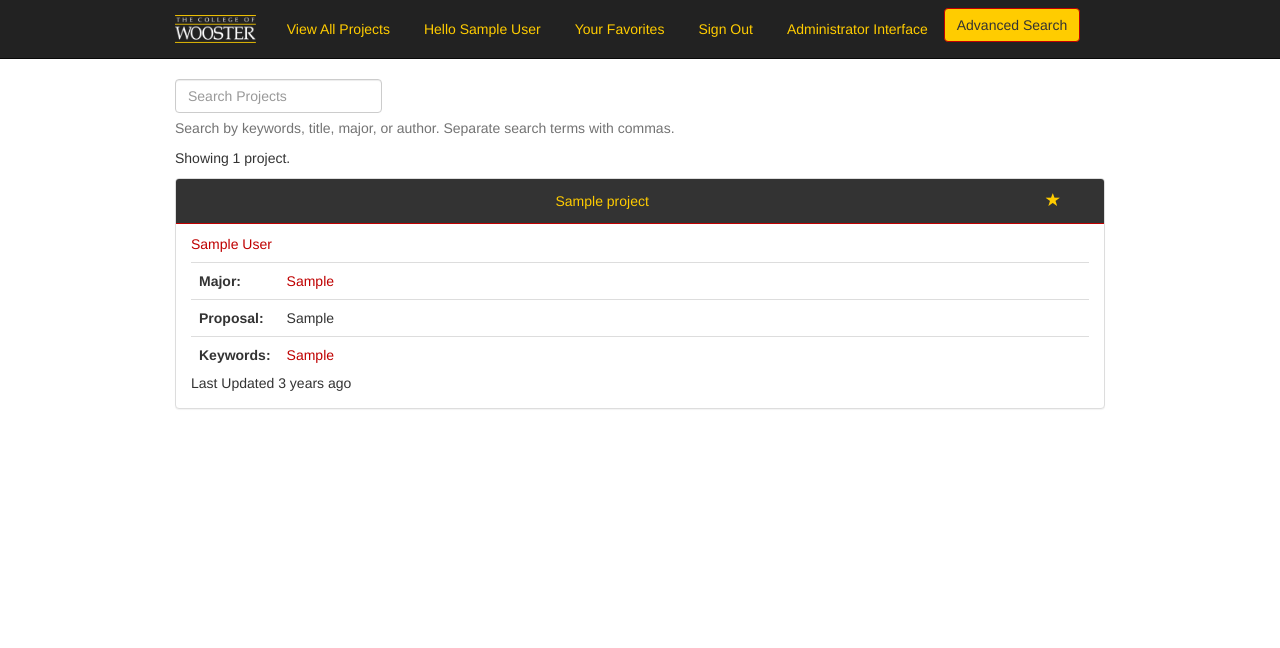
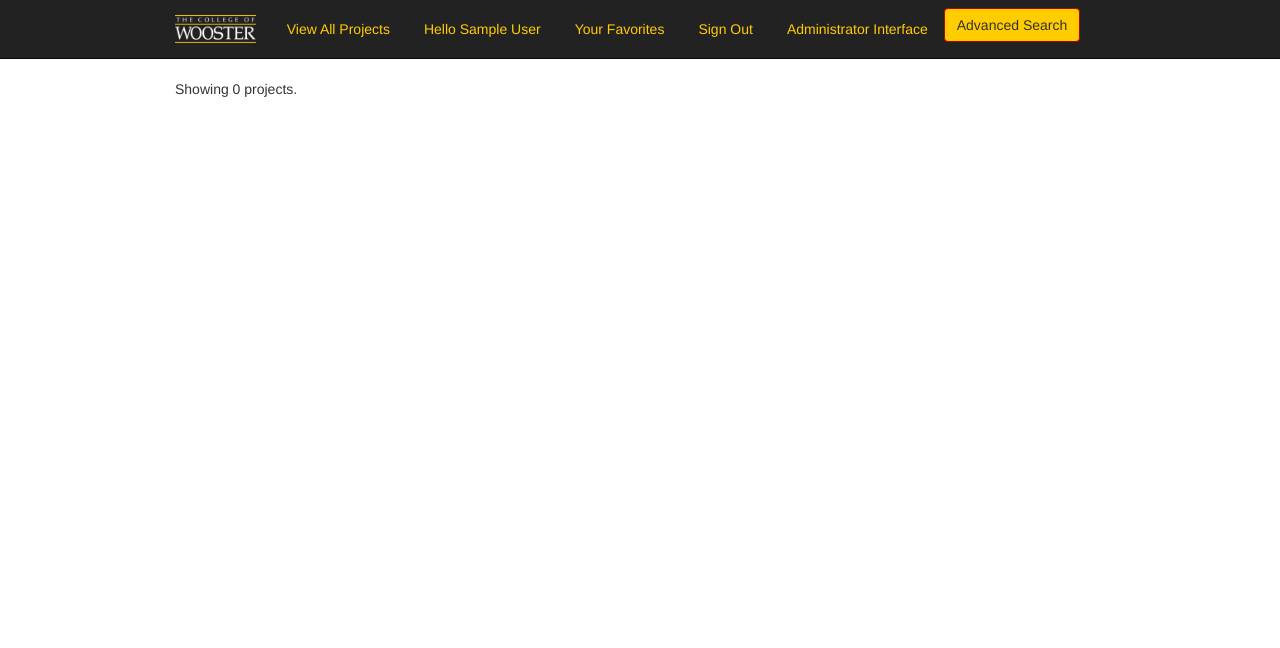
Before and after one commit to ThomasMatlak/istopics, a PHP site: page /project/all?year=1 in a window 1280 px wide. Shown: the top 648 px of the page. Run offline with PHP 8.4, Linux system fonts and the light colour scheme; the visitor is signed in with stand-in values (Sample User, id 1); data comes from the database, SQL or seed files in the repository; tables that the repository leaves empty hold one stand-in row (values such as "Sample post").

Commit message:
added backend to filter projects by year on showAll

```diff
--- a/istopics/showAllProjects.php
+++ b/istopics/showAllProjects.php
@@ -10,17 +10,28 @@ include("header.php");
 require_once 'db_credentials.php';
 require_once 'displayProject.php';
 
-$sql = "SELECT projects.id AS proj_id, projects.title, projects.discipline, projects.proposal, projects.keywords, projects.last_updated, users.id AS user_id, users.first_name, users.last_name FROM projects INNER JOIN user_project_connections ON projects.id=user_project_connections.projectid INNER JOIN users ON user_project_connections.userid=users.id ";
+$sql = "SELECT projects.id AS proj_id, projects.title, projects.discipline, projects.proposal, projects.keywords, projects.last_updated, users.id AS user_id, users.first_name, users.last_name FROM projects INNER JOIN user_project_connections ON projects.id=user_project_connections.projectid INNER JOIN users ON user_project_connections.userid=users.id WHERE users.year";
+
+// it is assumed IS projects take place during a student's graduating year
+if (isset($_GET['year']) && is_numeric($_GET['year'])) {
+    $sql .= "=" .$_GET['year'];
+}
+elseif ($_GET['year'] === '') {
+    $sql .= "=YEAR(CURDATE()) OR users.year=(YEAR(CURDATE()) + 1) ";
+}
+else { // show everything
+    $sql .= ">0";
+}
 
 // choose how the projects are sorted
 if (isset($_GET['type']) && $_GET['type'] == 'senior') { // only retrieve Senior IS projects
-    $sql .= "WHERE projects.project_type='senior'";
+    $sql .= "AND projects.project_type='senior'";
 }
 else if (isset($_GET['type']) && $_GET['type'] == 'junior') { // only retrive Junior IS projects
-    $sql .= "WHERE projects.project_type='junior'";
+    $sql .= "AND projects.project_type='junior'";
 }
 else if (isset($_GET['type']) && $_GET['type'] == 'other') { // only retrieve other projects
-    $sql .= "WHERE projects.project_type='other'";
+    $sql .= "AND projects.project_type='other'";
 }
 else {} // retrive all projects
 
```
